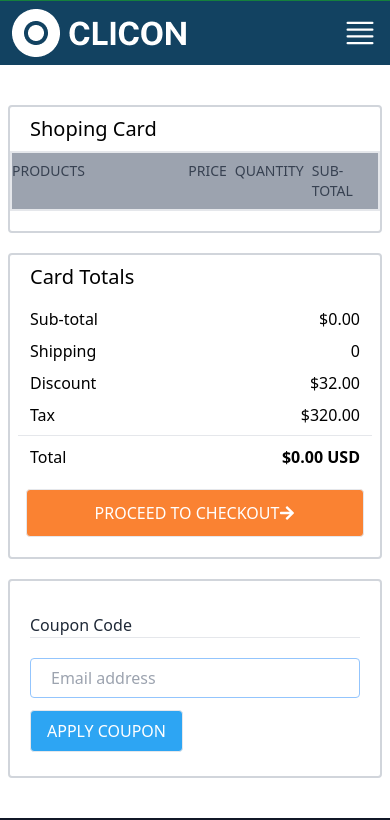
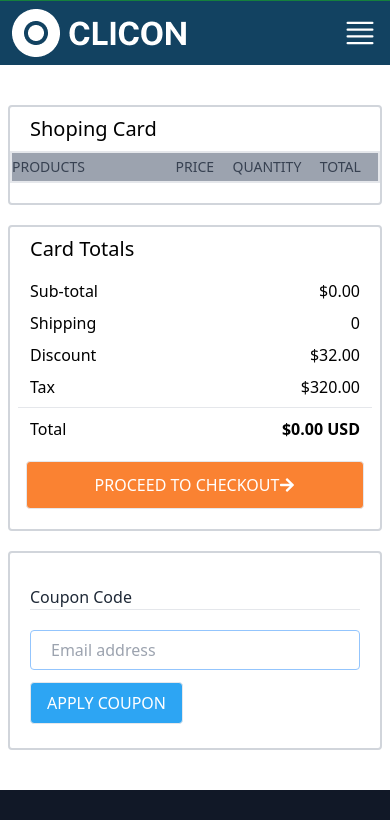
Before and after one commit to jim2107054/CLICON, a React (Vite) app in the folder frontend/: page /shoping-card in a window 390 px wide. Shown: the top 820 px of the page. Built offline with nearby package versions, Linux system fonts and the light colour scheme.

Commit message:
shoping cart responsive done

```diff
--- a/frontend/src/components/AddToCard.jsx
+++ b/frontend/src/components/AddToCard.jsx
@@ -18,7 +18,7 @@ const AddToCard = (props) => {
       {cart.length > 0 && (
         <>
           <div className="flex border-b-2 my-1 md:gap-2 xl:gap-2 2xl:gap-4 w-full py-2">
-            <div className="flex flex-row md:gap-2 w-1/2 md:w-[55%] rounded">
+            <div className="flex flex-row md:gap-2 w-2/5 md:w-[55%] rounded">
               <div className="flex w-1/12 justify-center items-center">
                 <MdOutlineCancel
                   onClick={() => removeFromCart(product.id)}
@@ -29,25 +29,26 @@ const AddToCard = (props) => {
                 <div className="flex w-1/3 items-center">
                   <img className="" src={product.image} alt="logo" />
                 </div>
-                <div className="flex w-2/3 h-full justify-start">
-                  <p className="leading-tight justify-center items-center translate-y-5 line-clamp-2 md:line-clamp-4 md:text-lg text-gray-700">
+                <div className="flex w-2/3 h-full items-center justify-start">
+                  <p className="leading-tight justify-center items-center line-clamp-2 text-xs md:text-lg text-gray-700">
                     {product.title}
                   </p>
                 </div>
               </div>
             </div>
-            <div className="my-auto w-[10%]">
+            <div className="flex w-3/5 items-center justify-around md:gap-2 xl:gap-2 2xl:gap-4">
+              <div className="mx-auto">
                 {OriginalPrice && (
-                <p className="text-center line-through text-sm font-medium text-gray-600">
+                  <p className="text-center line-through text-xs md:text-sm font-medium text-gray-600">
                     ${OriginalPrice}
                   </p>
                 )}
-              <p className="text-center text-base font-medium">
+                <p className="text-center text-sm md:text-base font-medium">
                   ${DiscountPrice}
                 </p>
               </div>
-            <div className="items-center m-auto px-1 py-1 w-1/5 md:w-[15%] lg:w-[15%]">
-              <div className="flex gap-2 md:gap-5 justify-center items-center border-2 border-gray-300 rounded px-2 py-1 w-full">
+              <div className="items-center m-auto px-1 py-1">
+                <div className="flex gap-2 md:gap-5 justify-center items-center border-2 border-gray-300 rounded px-2 md:py-1 w-full">
                   <button
                     onClick={() => {
                       const foundItem =
@@ -81,7 +82,7 @@ const AddToCard = (props) => {
                   </button>
                 </div>
               </div>
-            <div className="m-auto w-[10%]">
+              <div className="m-auto">
                 <p className="text-center text-base font-medium">
                   {/* Calculate total price for this product */}$
                   {(() => {
@@ -95,6 +96,7 @@ const AddToCard = (props) => {
                 </p>
               </div>
             </div>
+          </div>
         </>
       )}
     </div>
--- a/frontend/src/pages/ShopingCard.jsx
+++ b/frontend/src/pages/ShopingCard.jsx
@@ -9,18 +9,28 @@ const ShopingCard = (props) => {
   //distructuring props
   const { cart, Total, addToCart, removeFromCart, updateCartQuantity } = props;
   const subTotal = Total;
-  const NeedToPay = subTotal>0 ? subTotal + shippingCost + tax - discount:0;
+  const NeedToPay = subTotal > 0 ? subTotal + shippingCost + tax - discount : 0;
   return (
     <div>
       <div className="flex flex-col lg:flex-row gap-5 px-2 md:px-10 lg:px-36 py-10">
         {/*----------Shoping Card----------*/}
         <div className="flex flex-col h-fit pb-5 rounded border-2 border-gray-300 w-full  lg:w-3/5">
           <p className="text-xl px-5 font-medium my-2">Shoping Card</p>
-          <div className="flex gap-2 border-2 md:px-5 py-2 bg-gray-400 md:justify-between md:gap-5">
-            <p className="w-2/4 text-sm md:font-bold text-gray-700">PRODUCTS</p>
-            <p className="text-sm md:font-bold text-gray-700">PRICE</p>
-            <p className="text-sm md:font-bold text-gray-700">QUANTITY</p>
-            <p className="text-sm md:font-bold text-gray-700">SUB-TOTAL</p>
+          <div className="flex border-2 w-full py-1 bg-gray-400 md:justify-between md:gap-5">
+            <p className="md:w-1/2 w-2/5 text-sm md:font-bold text-gray-700">
+              PRODUCTS
+            </p>
+            <div className="flex w-3/5 justify-between px-2 lg:w-1/2 lg:gap-24 md:px-3 items-center">
+              <p className="text-sm md:font-bold text-gray-700 mx-auto">
+                PRICE
+              </p>
+              <p className="text-sm md:font-bold text-gray-700 mx-auto">
+                QUANTITY
+              </p>
+              <p className="text-sm md:font-bold text-gray-700 mx-auto">
+                TOTAL
+              </p>
+            </div>
           </div>
           {cart.length > 0 &&
             cart.map((product) => (
```
Lines whose indentation alone changed are shown as unchanged.
